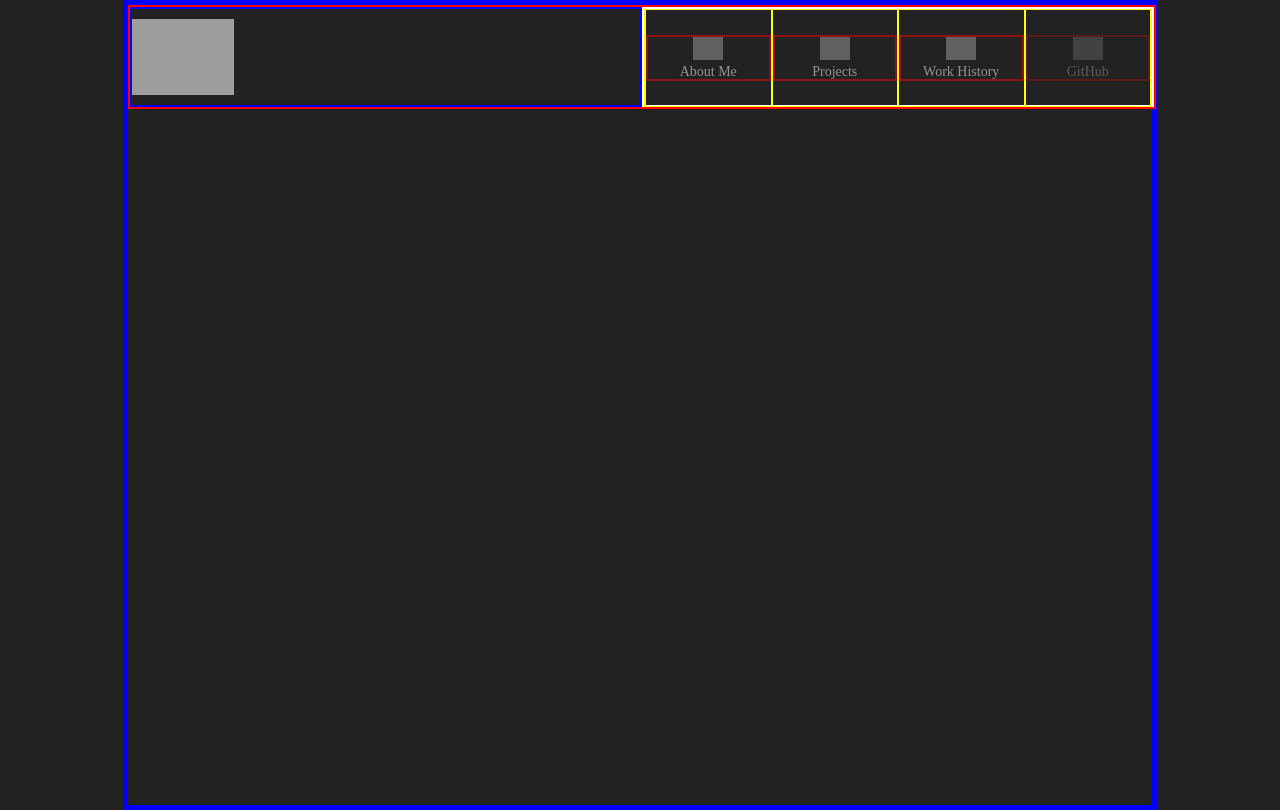
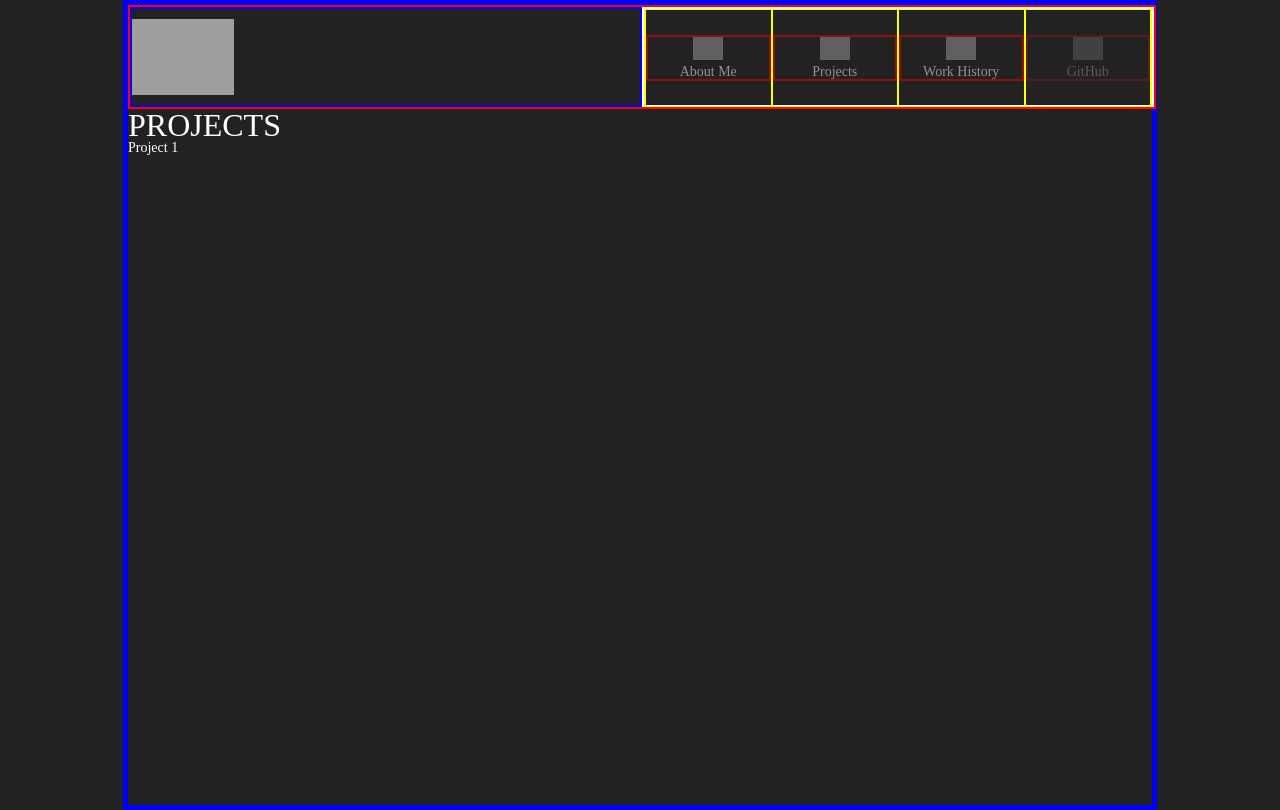
Before and after one commit to Samuel-Torres/portfolio, a React (Create React App) app in the folder portfolio/: page /projects/1 in a window 1280 px wide. Built offline with nearby package versions, Linux system fonts and the light colour scheme; grey boxes are pictures that could not be loaded.

Commit message:
Created route functionality to specific routes based on project or history id, update pageNav to send id information to history, create page heirarchy

```diff
--- a/portfolio/src/App.js
+++ b/portfolio/src/App.js
@@ -12,6 +12,7 @@ import Navbar from './components/navBar/navBar';
 
 // Nav Bar data:
 import { navBarData } from './data/navBar';
+import { projects } from './data/projectData';
 
 function App() {
 
@@ -22,7 +23,7 @@ function App() {
           <Routes>
             <Route path="/" element={<AboutMe />} />
             <Route path="/about-me" element={<AboutMe />} />
-            <Route path="/projects" element={<Projects />} />
+            <Route path="/projects/:id" element={<Projects data={projects}/>} />
             <Route path="/work-history" element={<WorkHistory />} />
           </Routes>
         </BrowserRouter>
--- /dev/null
+++ b/portfolio/src/components/PageNav/PageNav.js
@@ -0,0 +1,16 @@
+import React from "react";
+
+import PageNavList from "./PageNavList";
+
+const PageNav = (props) => {
+
+    const data = props.data;
+
+    return (
+        <div>
+            <PageNavList data={data} />
+        </div>
+    )
+}
+
+export default PageNav;
--- /dev/null
+++ b/portfolio/src/components/PageNav/PageNavList.js
@@ -0,0 +1,18 @@
+import React from "react";
+
+import PageNavTab from "./PageNavTab";
+
+const PageNavList = (props) => {
+
+    const data = props.data;
+
+    return (
+        <>
+            {data.map(item  => {
+                return <PageNavTab key={item.id} data={item} />
+            })}
+        </>
+    )
+}
+
+export default PageNavList;
--- /dev/null
+++ b/portfolio/src/components/PageNav/PageNavTab.js
@@ -0,0 +1,20 @@
+import React from "react";
+import { useNavigate } from "react-router-dom";
+
+const PageNavTab = (props) => {
+
+    const data = props.data;
+    const navigate = useNavigate();
+
+    const handleNavTabClick = (id) => {
+        navigate(`/projects/${id}`);
+    }
+
+    return (
+        <div onClick={() => handleNavTabClick(data.id)}>
+            <p>{data.textLabel}</p>
+        </div>
+    )
+}
+
+export default PageNavTab;
--- a/portfolio/src/components/navBar/navBarIcons/NavBarIcon.js
+++ b/portfolio/src/components/navBar/navBarIcons/NavBarIcon.js
@@ -4,12 +4,13 @@ import './NavBarIcon.scss';
 
 export const NavBarIcon = (props) => {
     const tabData = props.tab
-    console.log("TAB: ", tabData )
+    // console.log("TAB: ", tabData )
     const navigate = useNavigate();
 
-    const handleTabClick = (location, e) => {
-        const newLocation = location.toLowerCase();
-        navigate(newLocation);
+    const handleTabClick = (path) => {
+        const newPath = path.toLowerCase();
+        if (path === "/about-me") return navigate(newPath);
+        navigate(`${newPath}/0`);
     }
 
     return (
--- a/portfolio/src/data/navBar.js
+++ b/portfolio/src/data/navBar.js
@@ -40,12 +40,6 @@ export const aboutMe = {
     aboutMe: ""
 }
 
-export const Projects = [
-    {
-
-    }
-]
-
 export const workHistory = [
     {
 
--- /dev/null
+++ b/portfolio/src/data/projectData.js
@@ -0,0 +1,7 @@
+export const projects = [
+    {
+        id: 0,
+        textLabel: 'Project 1',
+
+    }
+]
--- a/portfolio/src/routes/aboutMe/aboutMe.js
+++ b/portfolio/src/routes/aboutMe/aboutMe.js
@@ -1,8 +1,9 @@
 import React from "react";
+import './aboutMe.scss';
 
 export const aboutMe = () => {
     return (
-        <div>
+        <div className="aboutMe-Container">
             <h1>ABOUT ME</h1>
         </div>
     )
--- /dev/null
+++ b/portfolio/src/routes/aboutMe/aboutMe.scss
@@ -0,0 +1,4 @@
+.aboutMe-Container {
+    border: 2px solid red;
+    height: calc(100vh - 100px);
+}
--- a/portfolio/src/routes/projects/projects.js
+++ b/portfolio/src/routes/projects/projects.js
@@ -1,9 +1,15 @@
 import React from "react";
 
-export const projects = () => {
+import PageNav from "../../components/PageNav/PageNav";
+
+export const projects = (props) => {
+
+    const data = props.data;
+
     return (
         <div>
             <h1>PROJECTS</h1>
+            <PageNav data={data} />
         </div>
     )
 }
```
